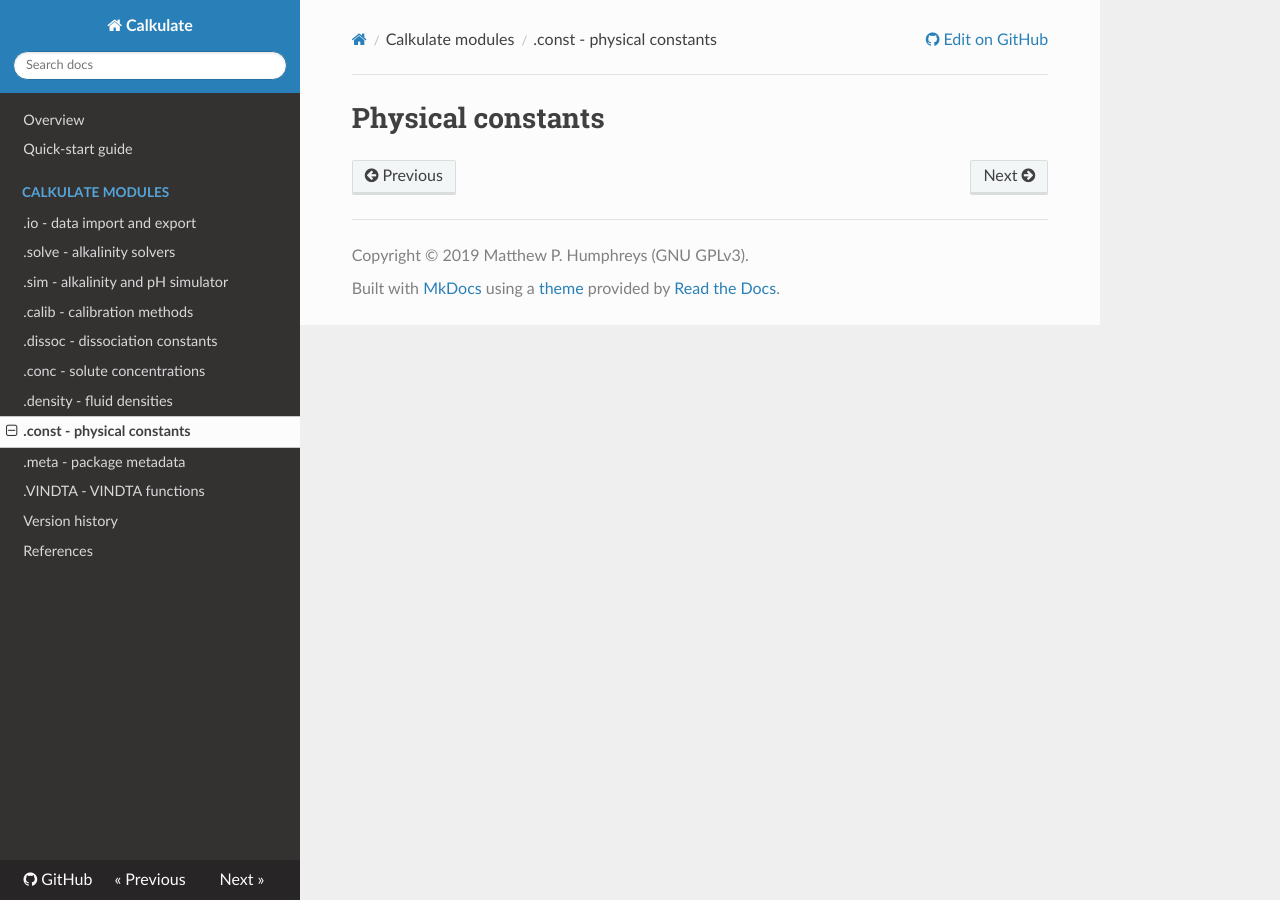
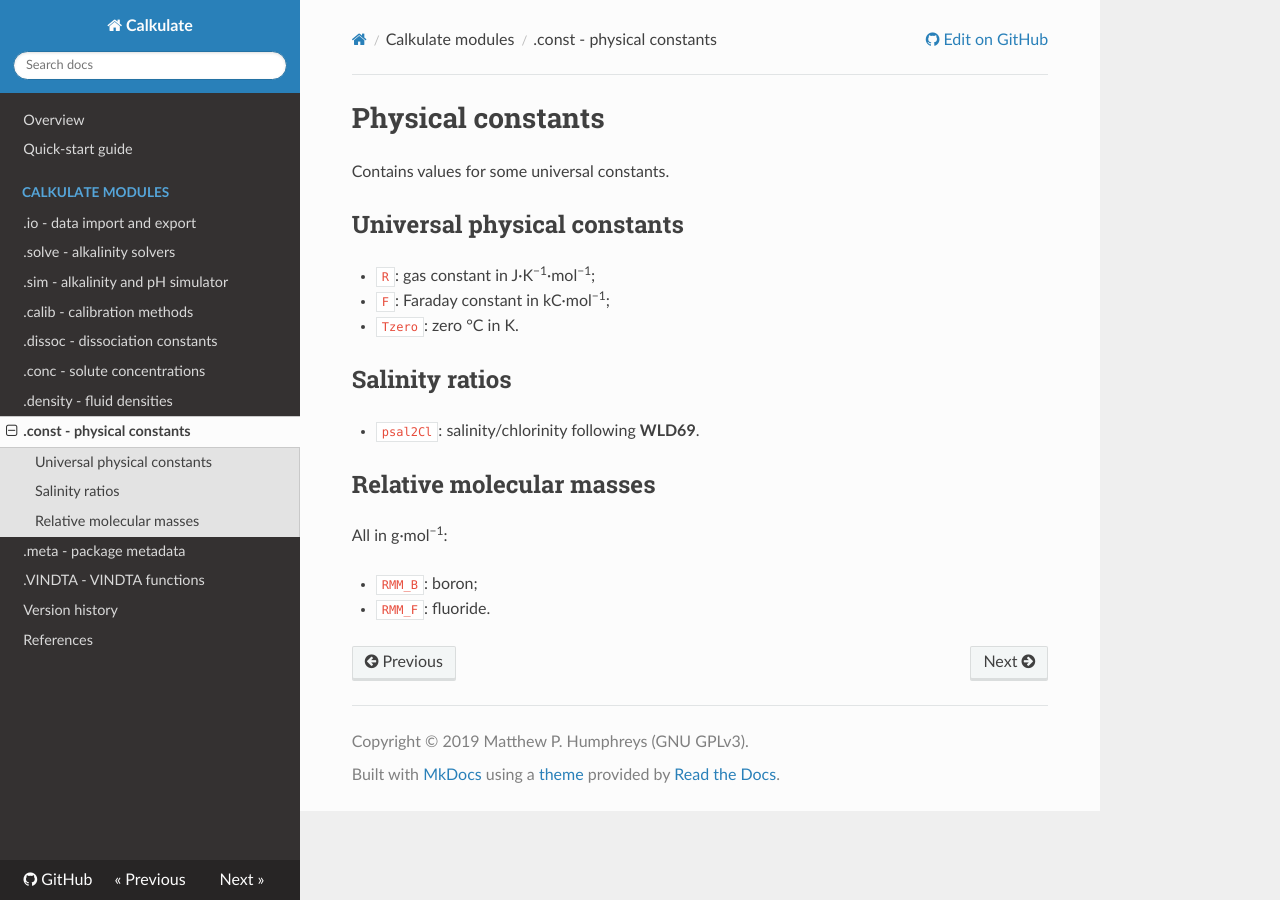
Before and after one commit to mvdh7/calkulate, an MkDocs documentation site: the page built from docs/modules/const.md, in a window 1280 px wide. Built offline with MkDocs 1.6.1, drawn with Linux system fonts in a browser that asks for light colours; nearby versions of some CDN libraries.

Commit message:
Drafted docs on constants

```diff
--- a/docs/modules/const.md
+++ b/docs/modules/const.md
@@ -1 +1,20 @@
 # Physical constants
+
+Contains values for some universal constants.
+
+## Universal physical constants
+
+  * `R`: gas constant in J·K<sup>−1</sup>·mol<sup>−1</sup>;
+  * `F`: Faraday constant in kC·mol<sup>−1</sup>;
+  * `Tzero`: zero °C in K.
+
+## Salinity ratios
+
+  * `psal2Cl`: salinity/chlorinity following **WLD69**.
+
+## Relative molecular masses
+
+All in g·mol<sup>−1</sup>:
+
+  * `RMM_B`: boron;
+  * `RMM_F`: fluoride.
--- a/docs/references.md
+++ b/docs/references.md
@@ -23,3 +23,5 @@ Lueker et al. (2000)
 Millero (1995)
 
 Perez and Fraga (1987)
+
+WLD69 [constants page]
```
